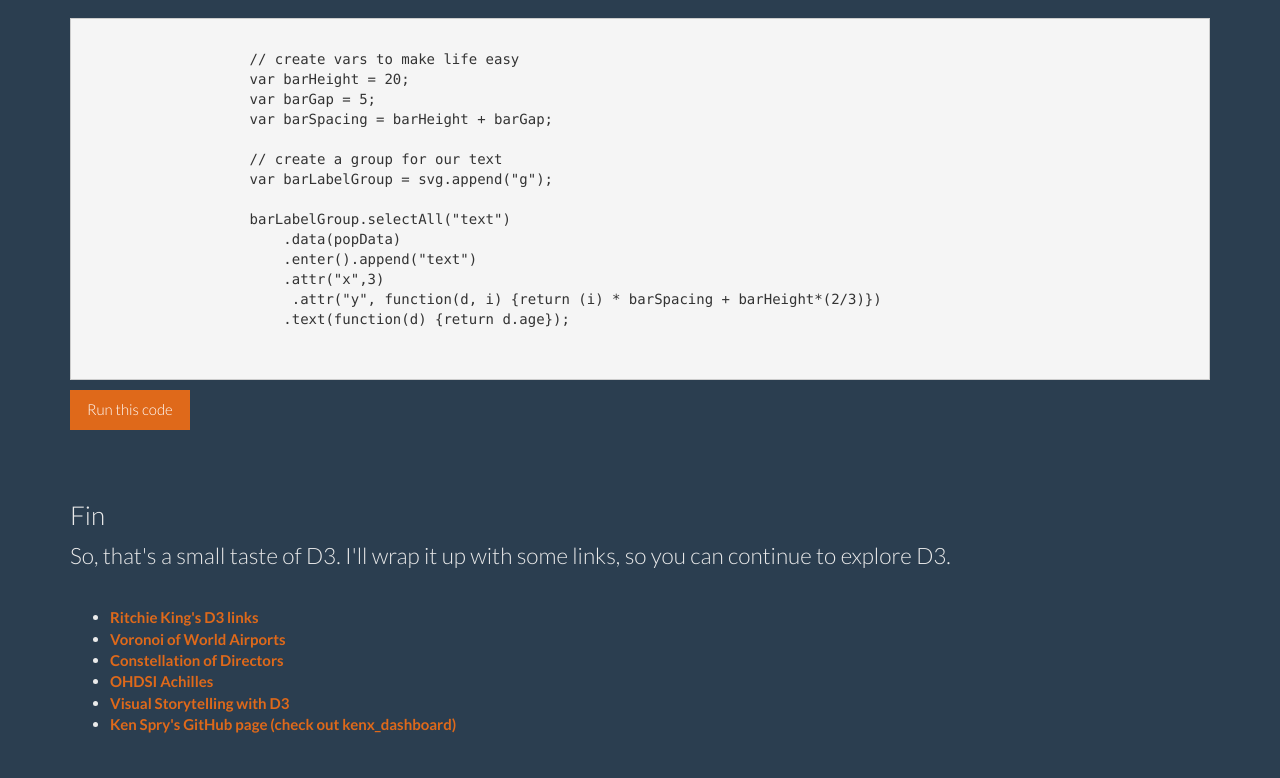
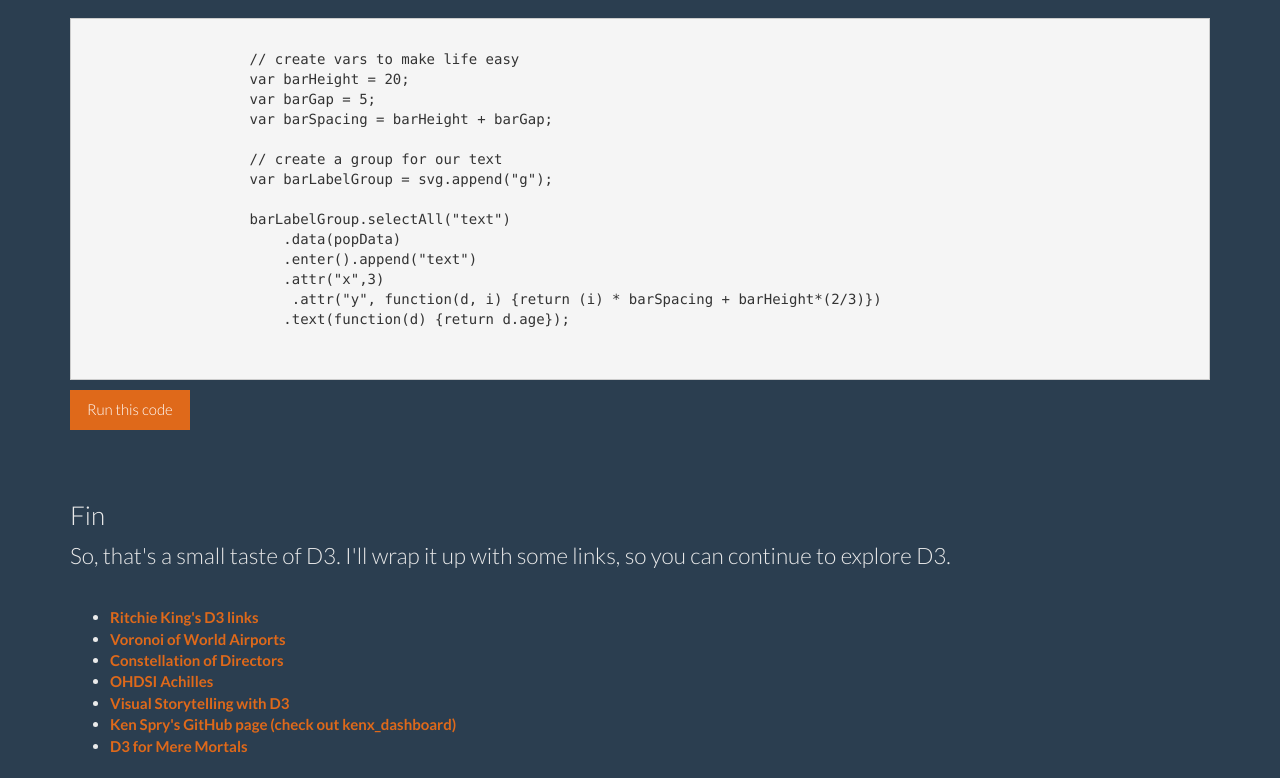
Before and after one commit to cahilton/d3-demo, a plain HTML site: page index.html in a window 1280 px wide. Shown: the part 5626-6404 px from the top of the page. Before the commit the page ends 6382 px from the top, so only its background shows below. Drawn offline with nearby package versions, Linux system fonts and the light colour scheme.

Commit message:
more links

```diff
--- a/index.html
+++ b/index.html
@@ -311,6 +311,7 @@
                 <li><a href="http://www.ohdsi.org/web/achilles/index.html#/SAMPLE/dashboard">OHDSI Achilles</a></li>
                 <li><a href="https://github.com/ritchieking/d3-book">Visual Storytelling with D3</a></li>
                 <li><a href="https://github.com/okspry">Ken Spry's GitHub page (check out kenx_dashboard)</a></li>
+                <li><a href="http://www.recursion.org/d3-for-mere-mortals/">D3 for Mere Mortals</a></li>
             </ul>
         </p>
     </div>
```
